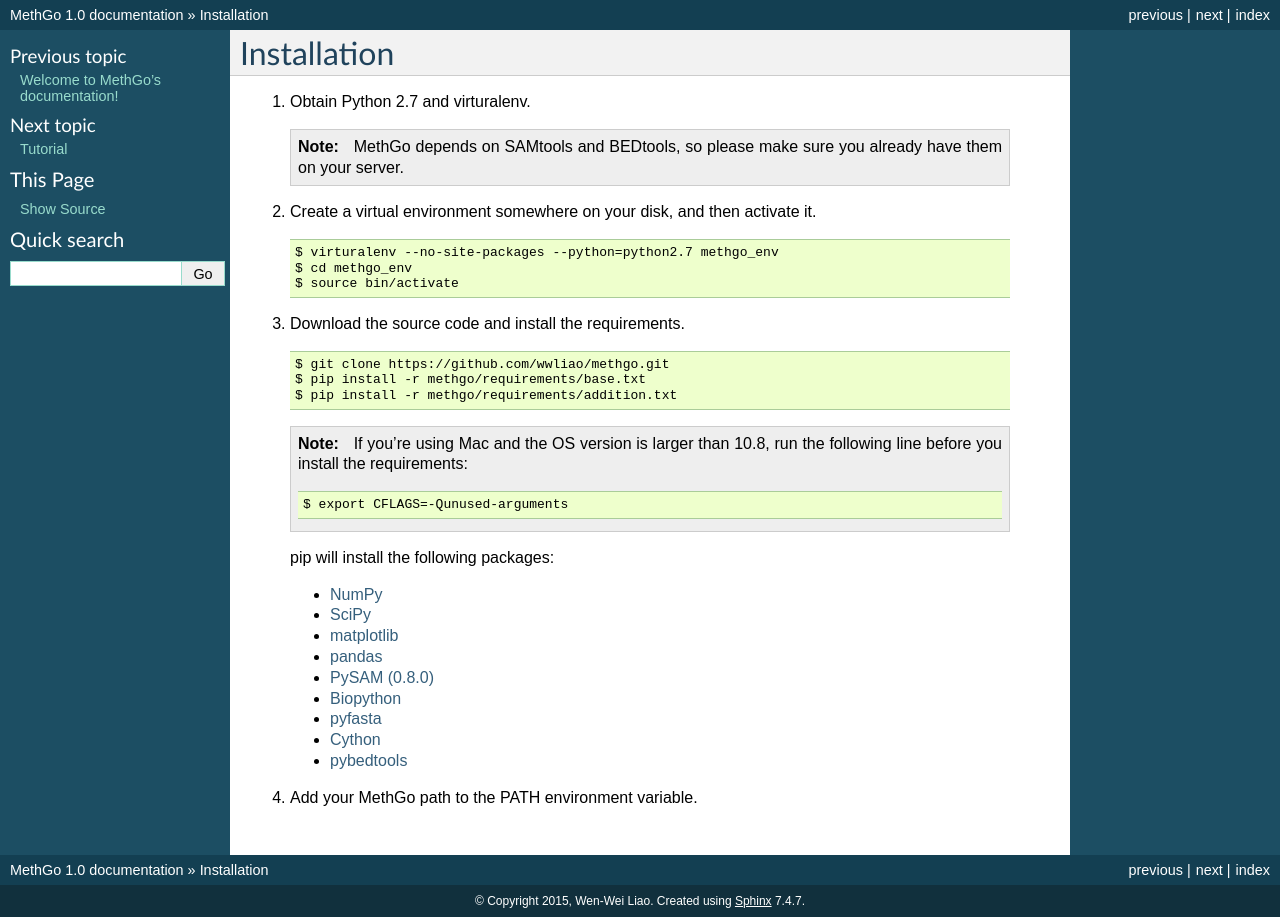
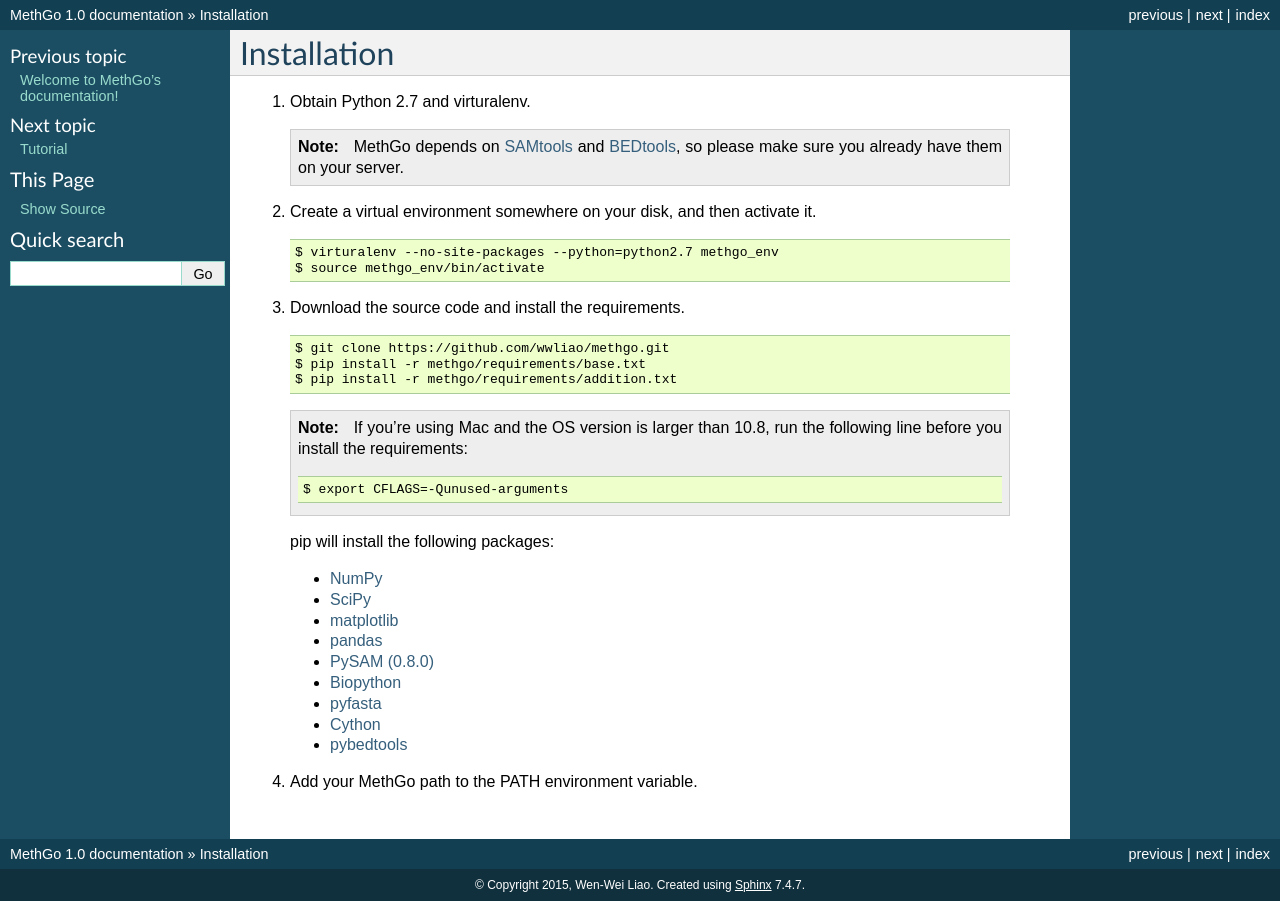
Before and after one commit to paoyangchen-laboratory/methgo, a Sphinx documentation site: the page built from docs/install.rst, in a window 1280 px wide. Built offline with Sphinx 7.4.7, drawn with Linux system fonts in a browser that asks for light colours.

Commit message:
Add links

```diff
--- a/docs/install.rst
+++ b/docs/install.rst
@@ -4,16 +4,18 @@
 1. Obtain Python 2.7 and virturalenv.
 
   .. note::
-    MethGo depends on SAMtools and BEDtools, so please make sure you already
+    MethGo depends on `SAMtools`_ and `BEDtools`_, so please make sure you already
     have them on your server.
+
+    .. _SAMtools: http://www.htslib.org/
+    .. _BEDtools: http://bedtools.readthedocs.org/
 
 2. Create a virtual environment somewhere on your disk, and then activate it.
 
   ::
 
   $ virturalenv --no-site-packages --python=python2.7 methgo_env
-  $ cd methgo_env
-  $ source bin/activate
+  $ source methgo_env/bin/activate
 
 
 3. Download the source code and install the requirements.
```
